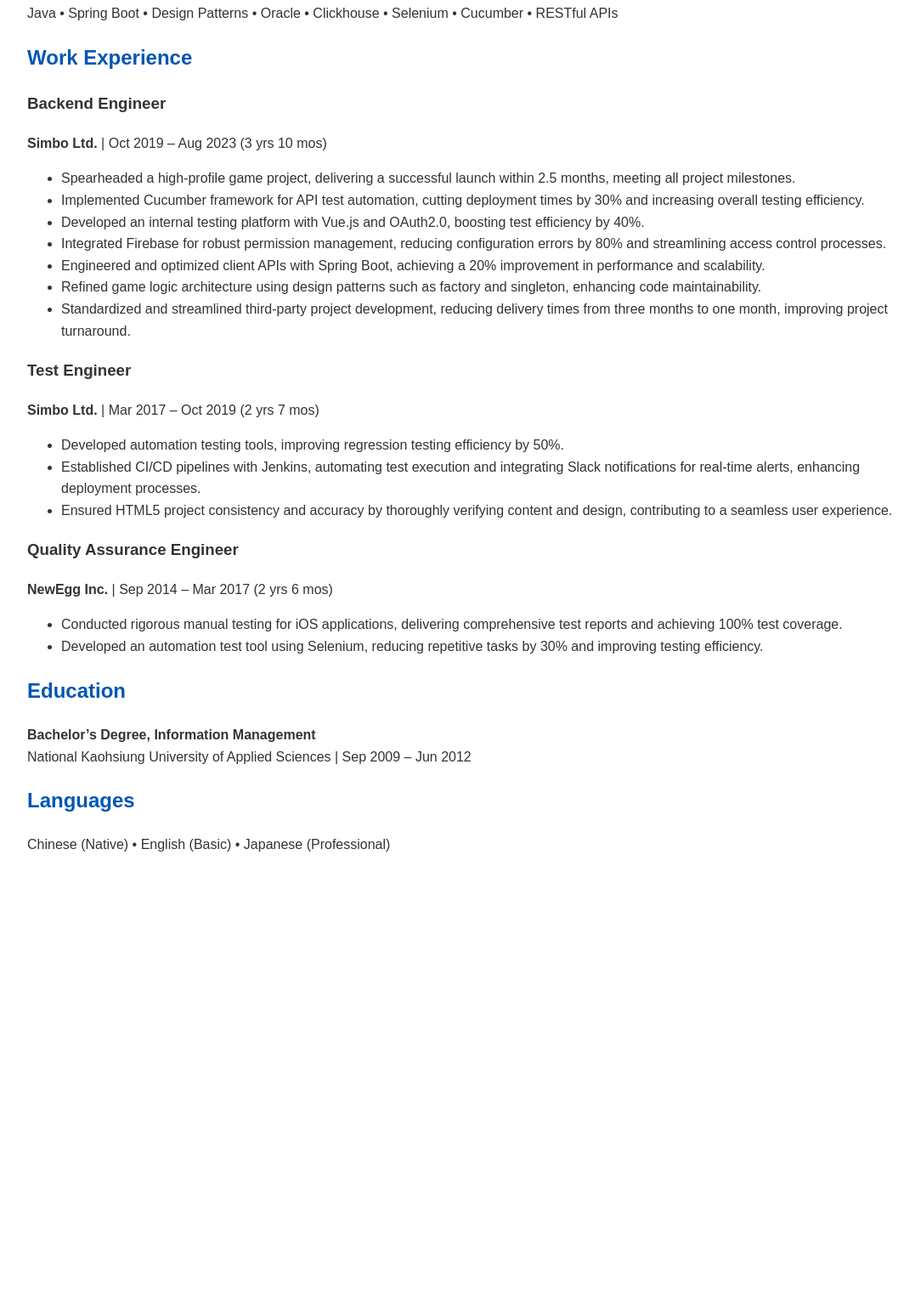
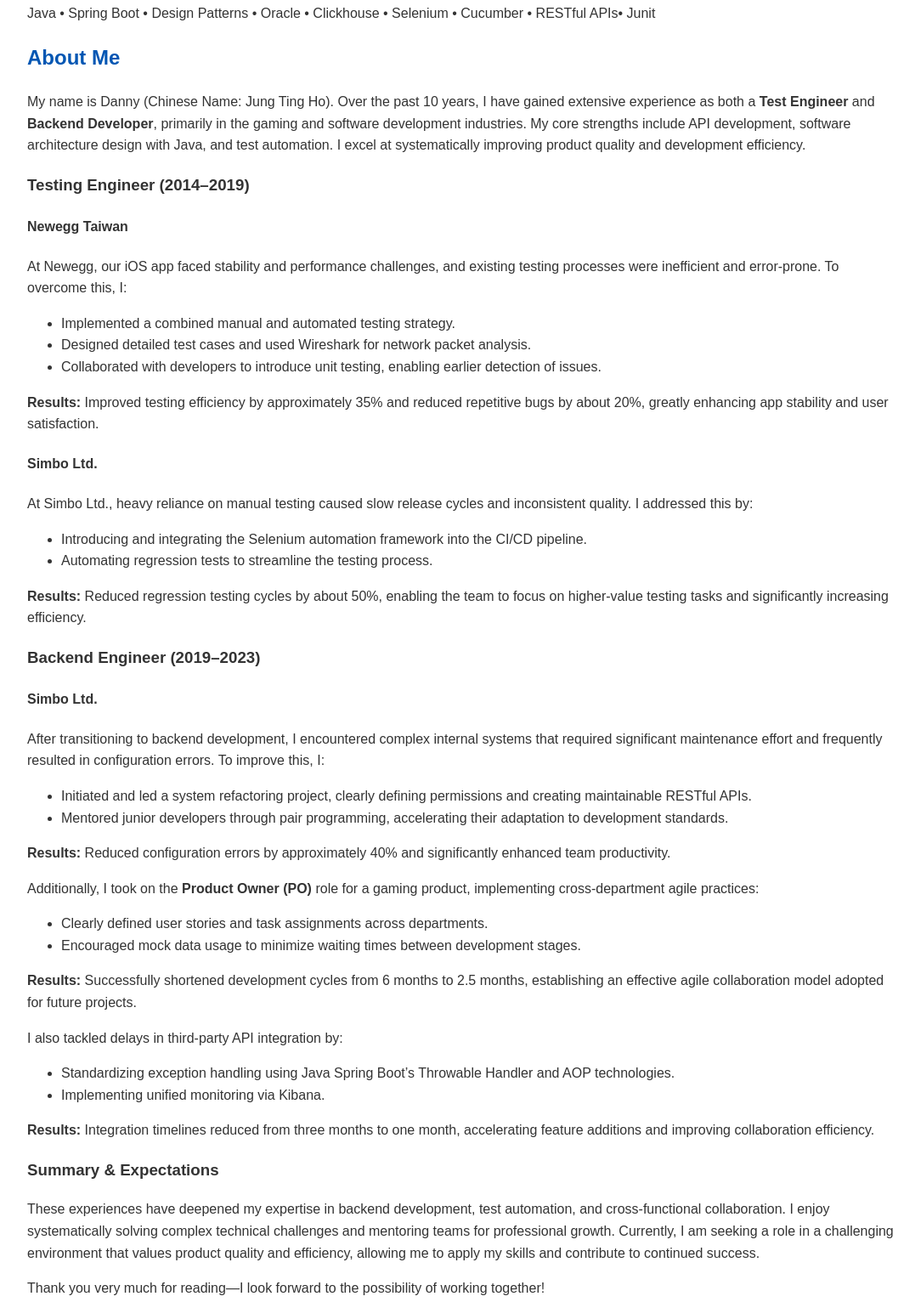
Before and after one commit to dannyjho/DannyjHo.github.io, a plain HTML site: page index.html in a window 1280 px wide. Shown: the part 405-1937 px from the top of the page at 85% size, without its empty margins (96-1173 px from the left). Before the commit the page ends 1452 px from the top, so only its background shows below. Drawn offline with Linux system fonts and the light colour scheme.

Commit message:
add about me section

```diff
--- a/index.html
+++ b/index.html
@@ -54,7 +54,58 @@
     <div class="container">
         <section class="skills">
             <h2>Skills</h2>
-            <p>Java • Spring Boot • Design Patterns • Oracle • Clickhouse • Selenium • Cucumber • RESTful APIs</p>
+            <p>Java • Spring Boot • Design Patterns • Oracle • Clickhouse • Selenium • Cucumber • RESTful APIs• Junit</p>
+        </section>
+        <section class="about-me">
+            <h2>About Me</h2>
+
+            <p>My name is Danny (Chinese Name: Jung Ting Ho). Over the past 10 years, I have gained extensive experience as both a <strong>Test Engineer</strong> and <strong>Backend Developer</strong>, primarily in the gaming and software development industries. My core strengths include API development, software architecture design with Java, and test automation. I excel at systematically improving product quality and development efficiency.</p>
+
+            <h3>Testing Engineer (2014–2019)</h3>
+            <h4>Newegg Taiwan</h4>
+            <p>At Newegg, our iOS app faced stability and performance challenges, and existing testing processes were inefficient and error-prone. To overcome this, I:</p>
+            <ul>
+                <li>Implemented a combined manual and automated testing strategy.</li>
+                <li>Designed detailed test cases and used Wireshark for network packet analysis.</li>
+                <li>Collaborated with developers to introduce unit testing, enabling earlier detection of issues.</li>
+            </ul>
+            <p><strong>Results:</strong> Improved testing efficiency by approximately 35% and reduced repetitive bugs by about 20%, greatly enhancing app stability and user satisfaction.</p>
+
+            <h4>Simbo Ltd.</h4>
+            <p>At Simbo Ltd., heavy reliance on manual testing caused slow release cycles and inconsistent quality. I addressed this by:</p>
+            <ul>
+                <li>Introducing and integrating the Selenium automation framework into the CI/CD pipeline.</li>
+                <li>Automating regression tests to streamline the testing process.</li>
+            </ul>
+            <p><strong>Results:</strong> Reduced regression testing cycles by about 50%, enabling the team to focus on higher-value testing tasks and significantly increasing efficiency.</p>
+
+            <h3>Backend Engineer (2019–2023)</h3>
+            <h4>Simbo Ltd.</h4>
+            <p>After transitioning to backend development, I encountered complex internal systems that required significant maintenance effort and frequently resulted in configuration errors. To improve this, I:</p>
+            <ul>
+                <li>Initiated and led a system refactoring project, clearly defining permissions and creating maintainable RESTful APIs.</li>
+                <li>Mentored junior developers through pair programming, accelerating their adaptation to development standards.</li>
+            </ul>
+            <p><strong>Results:</strong> Reduced configuration errors by approximately 40% and significantly enhanced team productivity.</p>
+
+            <p>Additionally, I took on the <strong>Product Owner (PO)</strong> role for a gaming product, implementing cross-department agile practices:</p>
+            <ul>
+                <li>Clearly defined user stories and task assignments across departments.</li>
+                <li>Encouraged mock data usage to minimize waiting times between development stages.</li>
+            </ul>
+            <p><strong>Results:</strong> Successfully shortened development cycles from 6 months to 2.5 months, establishing an effective agile collaboration model adopted for future projects.</p>
+
+            <p>I also tackled delays in third-party API integration by:</p>
+            <ul>
+                <li>Standardizing exception handling using Java Spring Boot’s Throwable Handler and AOP technologies.</li>
+                <li>Implementing unified monitoring via Kibana.</li>
+            </ul>
+            <p><strong>Results:</strong> Integration timelines reduced from three months to one month, accelerating feature additions and improving collaboration efficiency.</p>
+
+            <h3>Summary & Expectations</h3>
+            <p>These experiences have deepened my expertise in backend development, test automation, and cross-functional collaboration. I enjoy systematically solving complex technical challenges and mentoring teams for professional growth. Currently, I am seeking a role in a challenging environment that values product quality and efficiency, allowing me to apply my skills and contribute to continued success.</p>
+
+            <p>Thank you very much for reading—I look forward to the possibility of working together!</p>
         </section>
         <section class="work-experience">
             <h2>Work Experience</h2>
```
